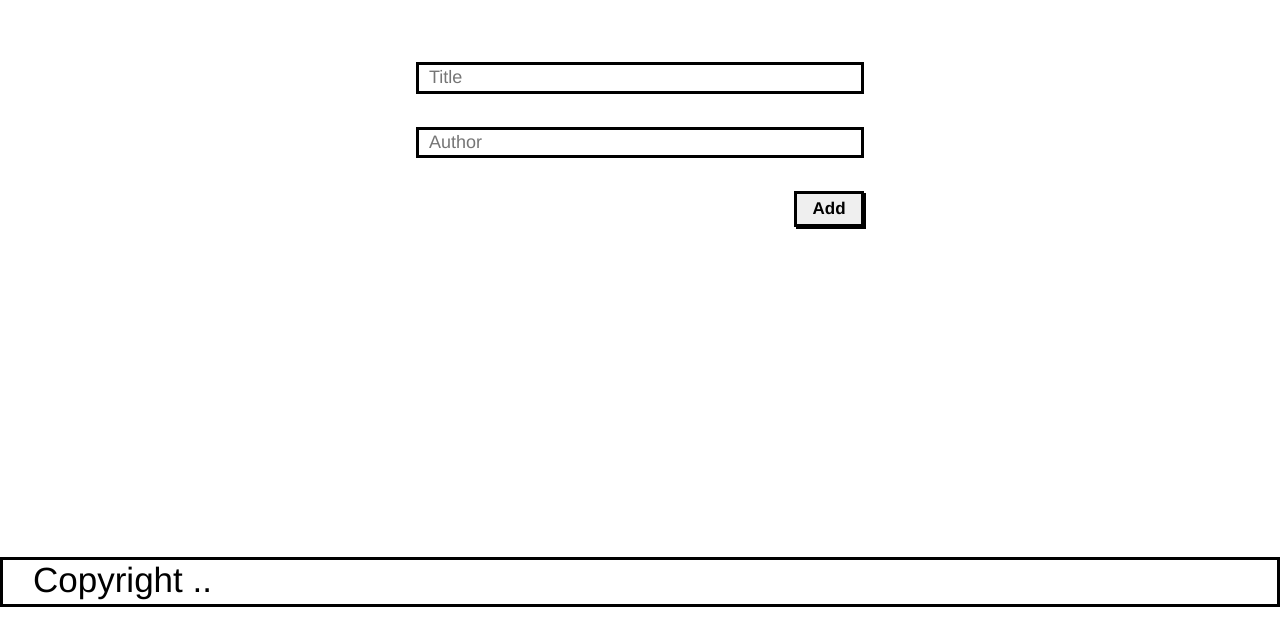
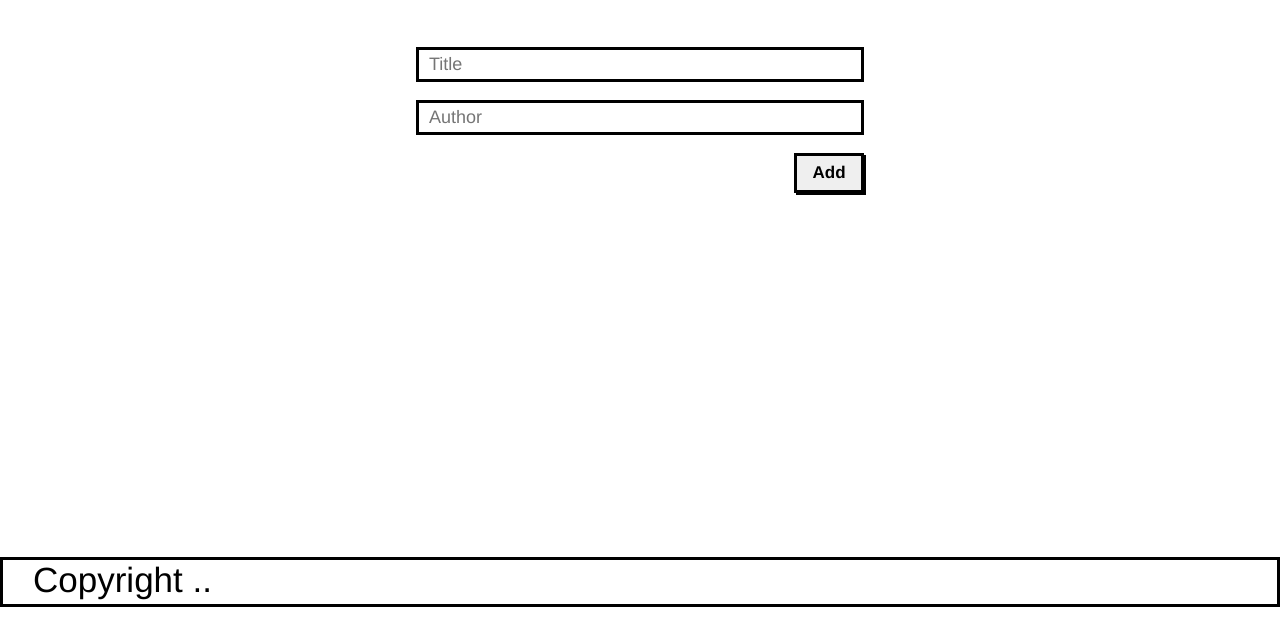
Before and after one commit to ahmed025566/Awesome-Books, a website: page index.html in a window 1280 px wide. Both pictures are taken after a click on the item "Add New". Shown: the part 173-800 px from the top of the page. Drawn offline with Linux system fonts and the light colour scheme.

Commit message:
Fix linter errors

```diff
--- a/index.css
+++ b/index.css
@@ -63,6 +63,8 @@ h1 {
 
 .books {
   width: 100%;
+  height: 300px;
+  overflow-y: scroll;
   margin: 20px auto;
   border: 3px solid black;
 }
--- a/index.html
+++ b/index.html
@@ -27,9 +27,9 @@
     <section class="add-section">
 
      <div class="form">
-        <input type="text" class="title" placeholder="Title" style="margin-top: 15px;"><br>
-        <input type="text" class="author" placeholder="Author" style="margin-top: 15px;"><br>
-        <input type="submit" value="Add" class="add" style="margin-top: 15px;">
+        <input type="text" class="title" placeholder="Title"><br>
+        <input type="text" class="author" placeholder="Author" ><br>
+        <input type="submit" value="Add" class="add">
      </div>
     </section>
     <section class="Contact-section" id="content-section">
```
Also changed, not shown: 1 other file.
